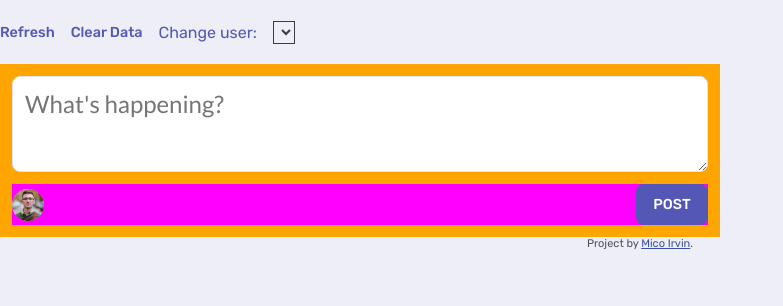
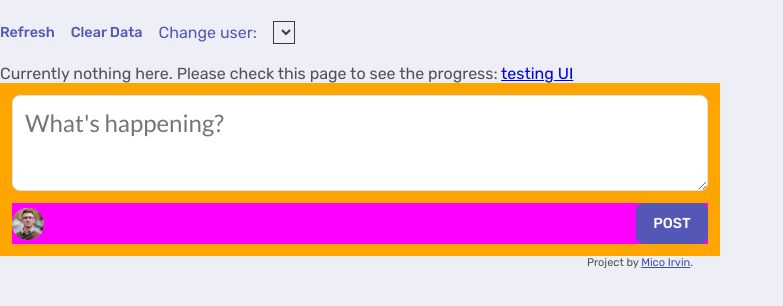
Before and after one commit to micoirvin/social-media-app, a plain HTML site: page index.html in a window 1280 px wide. Shown: the whole page, without its empty margins (0-783 px from the left). Drawn offline with Linux system fonts and the light colour scheme.

Commit message:
Added something to index

```diff
--- a/index.html
+++ b/index.html
@@ -21,7 +21,7 @@
     <select name="" id="chng-user" onclick="changeUser()">
     </select>
   </header>
-
+  <div>Currently nothing here. Please check this page to see the progress: <a href="./scratch2.html" style="text-decoration: underline;">testing UI</a></div>
   <main id="x0">
     <div class="post form create">
       <textarea placeholder="What's happening?"></textarea>
```
